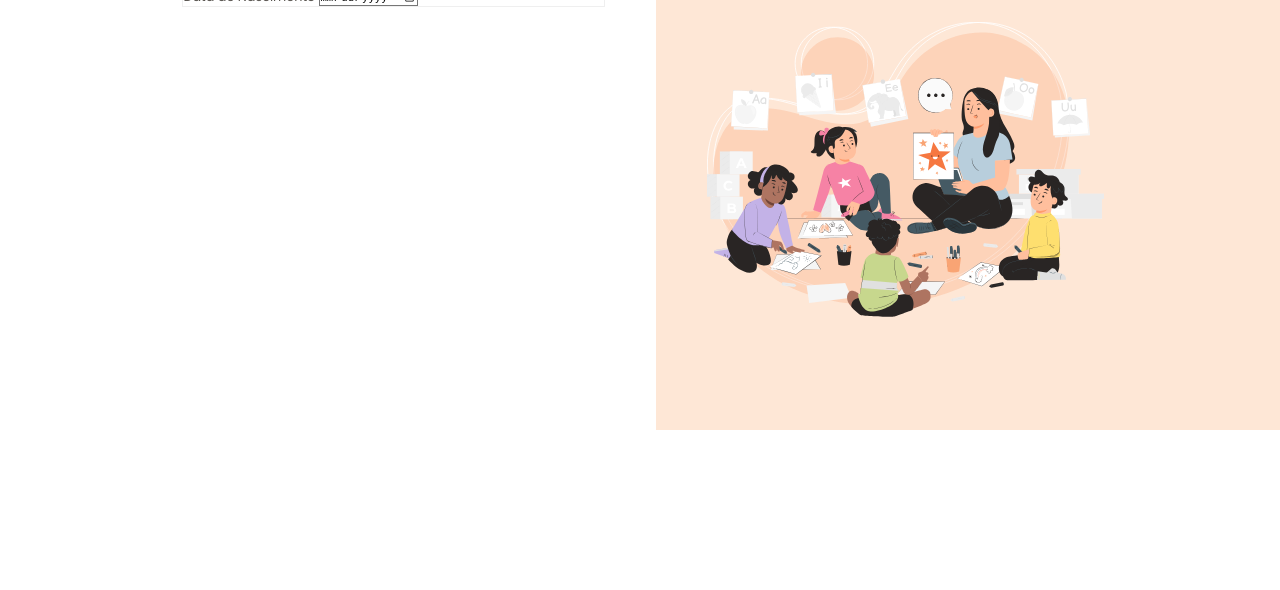
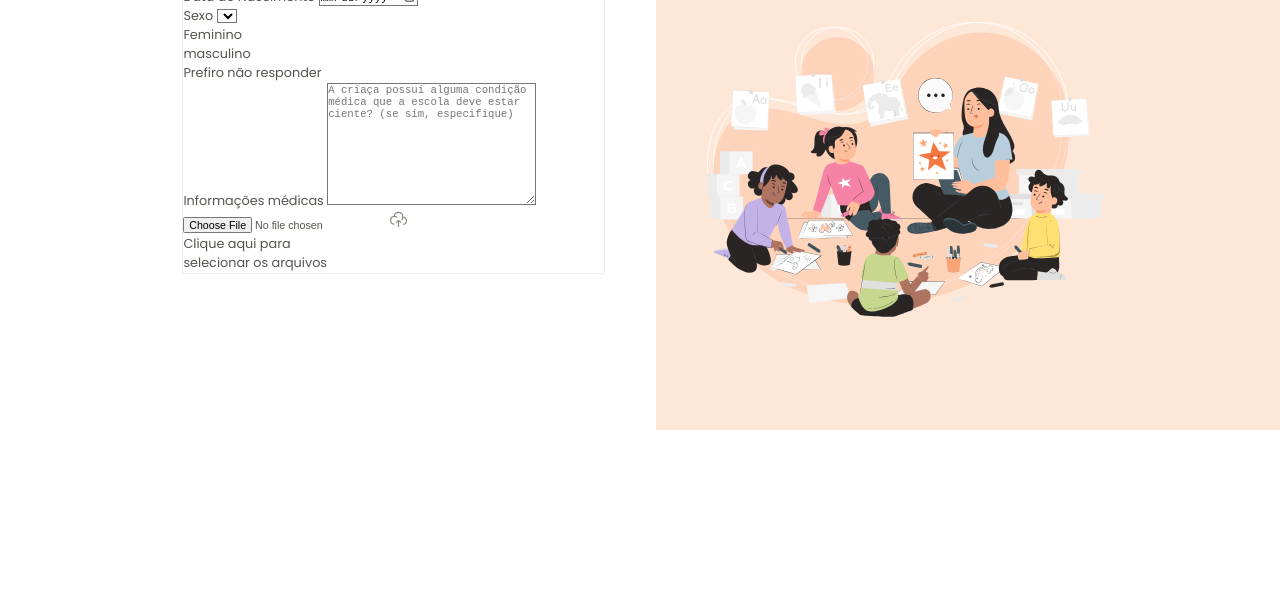
Before and after one commit to John-Snooow/formulario-de-matricula, a plain HTML site: page index.html in a window 1280 px wide. Shown: the part 210-800 px from the top of the page. Drawn offline with Linux system fonts and the light colour scheme.

Commit message:
estrutura do formulário finalizada

```diff
--- a/index.html
+++ b/index.html
@@ -23,18 +23,42 @@
           <h1>Formulario de Matricula</h1>
           <p>Preencha os dados abaixo para matricular seu filho na escola de educação infantil Estrelas do Amanhã.</p>
 
-          <form>
+          <form method="post" enctype="multipart/form-data">
             <fieldset class="child-infor">
-              <legend>Iformações da  Criança</legend>
+              <legend>Informações da Criança</legend>
 
               <div class="input-wrapper">
                 <label for="fullname">Nome completo</label>
-                <input id="fullname" type="text" placeholder="Qual o nome da crianças">
+                <input id="fullname" name="fullname" type="text" placeholder="Qual o nome da crianças">
               </div>
 
                 <div class="input-wrapper">
                   <label for="birth">Data de Nascimento</label>
-                  <input type="date" id="birth" lang="pt-br">
+                  <input type="date" id="birth" name="birth" lang="pt-br">
+                </div>
+
+                <div class="select-warpper">
+                  <label for="gender">Sexo</label>
+                  <select name="gender" id="gender"></select>
+                  <option value="female">Feminino</option>
+                  <option value="male">masculino</option>
+                  <option value="na">Prefiro não responder</option>
+                </div>
+
+                <div class="textarea-wrapper">
+                  <label for="medical-info">Informações médicas</label>
+                  <textarea name="medical-info" id="medical-info"
+                  cols="30" rows="10"
+                  placeholder="A criaça possui alguma condição médica que a escola deve estar ciente? (se sim, especifique)"></textarea>
+                </div>
+
+                <div class="droparea-wrapper">
+                  <input type="file" id="birth-file" name="birth-file">
+                  <img src="assets/icons/cloud-upload.svg" alt="">
+                  <p>
+                    Clique aqui para <br>
+                    selecionar os arquivos
+                  </p>
                 </div>
 
             </fieldset>
```
